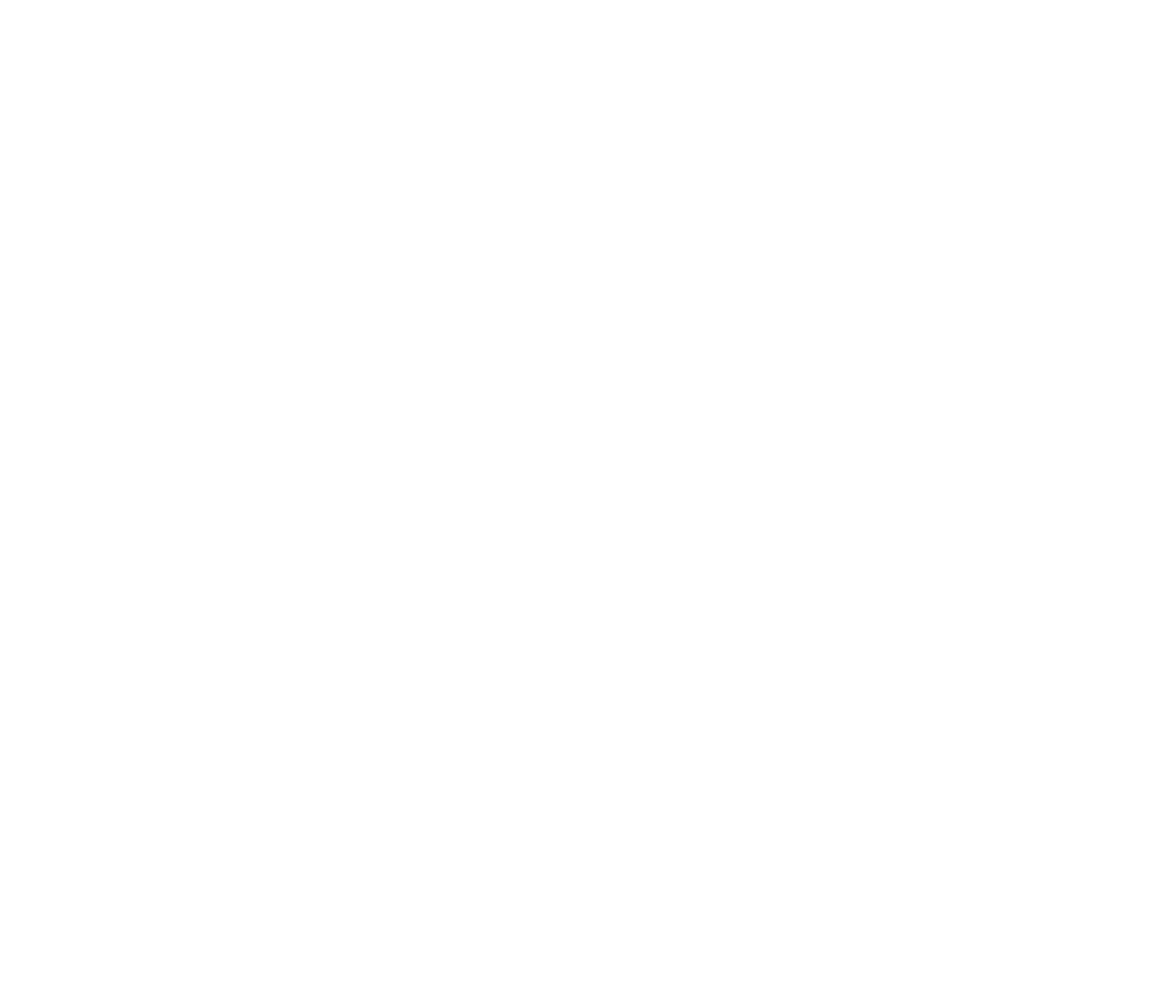
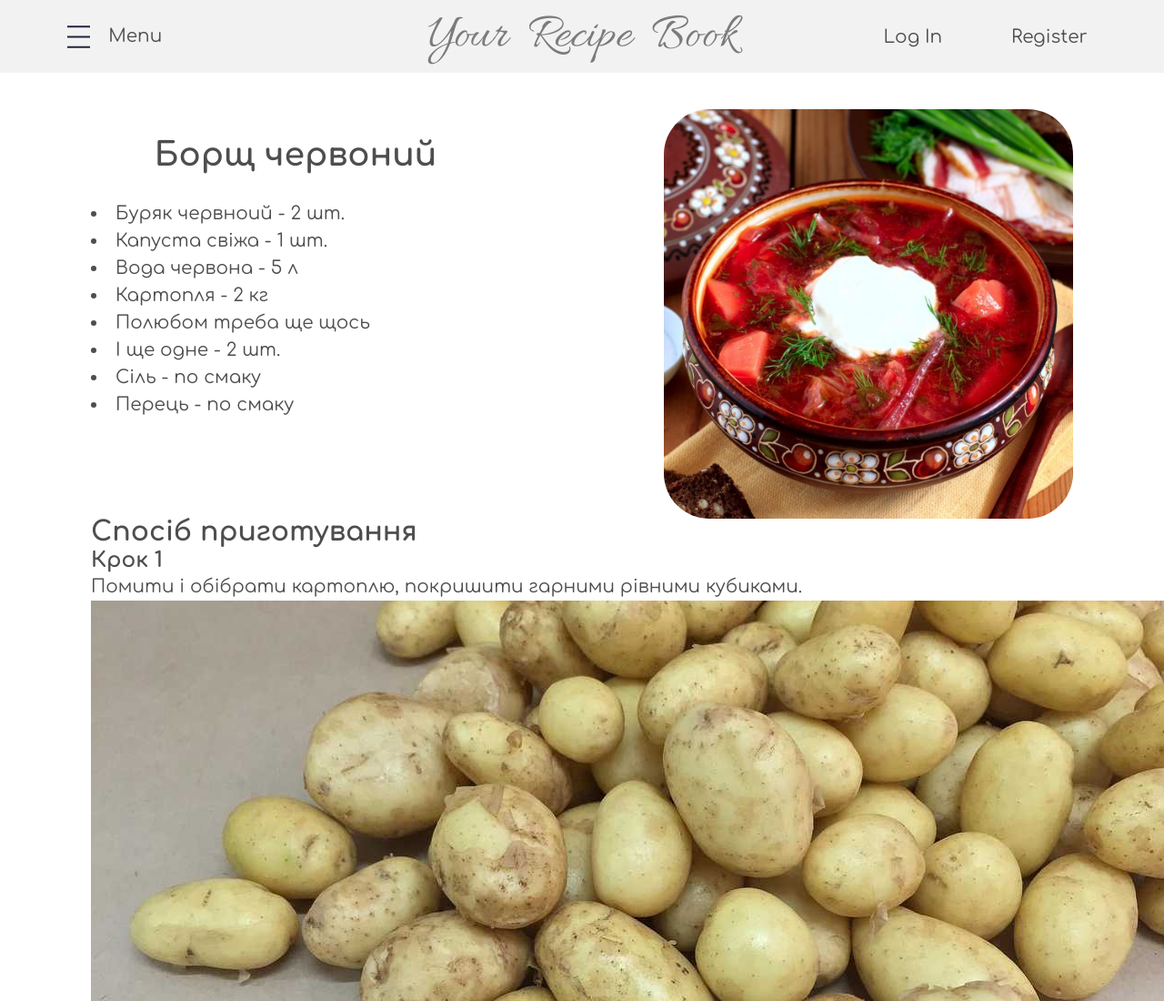
Before and after one commit to ABertashDev/YourRecipeBook, a plain HTML site: page FrontDesign/pages/recipe.html in a window 1280 px wide. Shown: the top 1100 px of the page at 91% size. Before the commit the page ends 800 px from the top, so only its background shows below. Drawn offline with Linux system fonts and the light colour scheme.

Commit message:
Started to create recipe page

```diff
--- a/FrontDesign/pages/recipe.html
+++ b/FrontDesign/pages/recipe.html
@@ -1,15 +1,95 @@
 <!DOCTYPE html>
 <html lang="ua">
+
 <head>
     <meta charset="UTF-8">
     <meta http-equiv="X-UA-Compatible" content="IE=edge">
     <meta name="viewport" content="width=device-width, initial-scale=1.0">
+    <link rel="stylesheet" href="../style.css">
     <link rel="preconnect" href="https://fonts.googleapis.com">
     <link rel="preconnect" href="https://fonts.gstatic.com" crossorigin>
-    <link href="https://fonts.googleapis.com/css2?family=Allura&family=Comfortaa:wght@400;700&display=swap" rel="stylesheet">
-    <title>Your Recipe Book</title>
+    <link href="https://fonts.googleapis.com/css2?family=Allura&family=Comfortaa:wght@400;700&display=swap"
+        rel="stylesheet">
+    <title>Your  Recipe  Book</title>
 </head>
-<body>
+
+<body class="common">
+
+    <header>
+
+        <nav>
+            <button class="burger"></button>
+            <a href="../index.html">Menu</a>
+        </nav>
+
+        <h2>Your Recipe Book</h2>
+
+        <div class="auth">
+            <a href="#">Log In</a>
+            <a href="#">Register</a>
+        </div>
+
+    </header>
+
+    <main>
+
+        <section class="description">
+            <div class="text-container">
+                <h1>Борщ червоний</h1>
+                <ul>
+                    <li>Буряк червноий - 2 шт.</li>
+                    <li>Капуста свіжа - 1 шт.</li>
+                    <li>Вода червона - 5 л</li>
+                    <li>Картопля - 2 кг</li>
+                    <li>Полюбом треба ще щось</li>
+                    <li>І ще одне - 2 шт.</li>
+                    <li>Сіль - по смаку</li>
+                    <li>Перець - по смаку</li>
+                </ul>
+            </div>
+            <div class="img-container">
+                <img src="../images/dishes/borshch.jpg" alt="borshch">
+            </div>
+        </section>
+
+        <section class="steps">
+
+            <h2>Спосіб приготування</h2>
+
+            <article>
+                <div>
+                    <h3>Крок 1</h3>
+                    <p>Помити і обібрати картоплю, покришити гарними рівними кубиками.</p>
+                </div>
+                <div>
+                    <img src="../images/cooking-steps/borshch-1.jpg" alt="borshch-1">
+                </div>
+            </article>
+
+            <article>
+                <div>
+                    <h3>Крок 2</h3>
+                    <p>Помити і обібрати картоплю, покришити гарними рівними кубиками.Помити і обібрати картоплю, покришити гарними рівними кубиками.</p>
+                </div>
+                <div>
+                    <img src="../images/cooking-steps/borshch-2.jpg" alt="borshch-2">
+                </div>
+            </article>
+
+            <article>
+                <div>
+                    <h3>Крок 3</h3>
+                    <p>Помити і обібрати картоплю, покришити гарними рівними кубиками.Помити і обібрати картоплю, покришити гарними рівними кубиками.</p>
+                </div>
+                <div>
+                    <img src="../images/cooking-steps/borshch-3.jpg" alt="borshch-3">
+                </div>
+            </article>
+
+        </section>
+
+    </main>
 
 </body>
+
 </html>
--- a/FrontDesign/style.css
+++ b/FrontDesign/style.css
@@ -224,14 +224,16 @@ body.common header .auth a:hover {
 /* Header - end */
 
 
-/* Main side - start */
+/* Categories main side - start */
 
 body.common main {
     display: flex;
     justify-content: center;
+    flex-direction: column;
+    align-items: center;
 }
 
-body.common main h1 {
+body.common main .head {
     width: 100%;
     height: 100px;
     line-height: 100px;
@@ -291,7 +293,65 @@ body.common main .dishes .dish:hover {
     transition: all .2s ease-out;
 }
 
-/* Main side - end */
+/* Categories main side - end */
+
+
+/* Recipe main side - start */
+
+body.common main section {
+    width: 1080px;
+    align-items: center;
+    justify-content: space-between;
+    font-size: 20px;
+    line-height: 30px;
+
+}
+
+body.common main .description {
+    min-height: 450px;
+    display: flex;
+    align-items: flex-start;
+    margin-top: 120px;}
+
+body.common main .description .text-container {
+    width: 450px;
+    display: flex;
+    flex-direction: column;
+}
+
+body.common main .description .text-container h1 {
+    width: 100%;
+    height: 100px;
+    line-height: 100px;
+    font-size: 36px;
+    text-align: center;
+}
+
+body.common main .description .text-container ul {
+    list-style-position: inside;
+}
+
+body.common main .description .img-container {
+    width: 450px;
+    height: 450px;
+    border-radius: 50px;
+    overflow: hidden;
+    position: relative;
+    z-index: -100;
+}
+
+body.common main .description .img-container img {
+    position: relative;
+    top: 50%;
+    left: 50%;
+    height: 100%;
+    width: auto;
+    transform: translate(-50%, -50%);
+}
+
+
+
+/* Recipe main side - end */
 
 /***********************
 Other pages - end
```
Also changed, not shown: FrontDesign/pages/category.html (+1 -1 lines), FrontDesign/images/cooking-steps/borshch-1.jpg (added), FrontDesign/images/cooking-steps/borshch-2.jpg (added), FrontDesign/images/cooking-steps/borshch-3.jpg (added).
